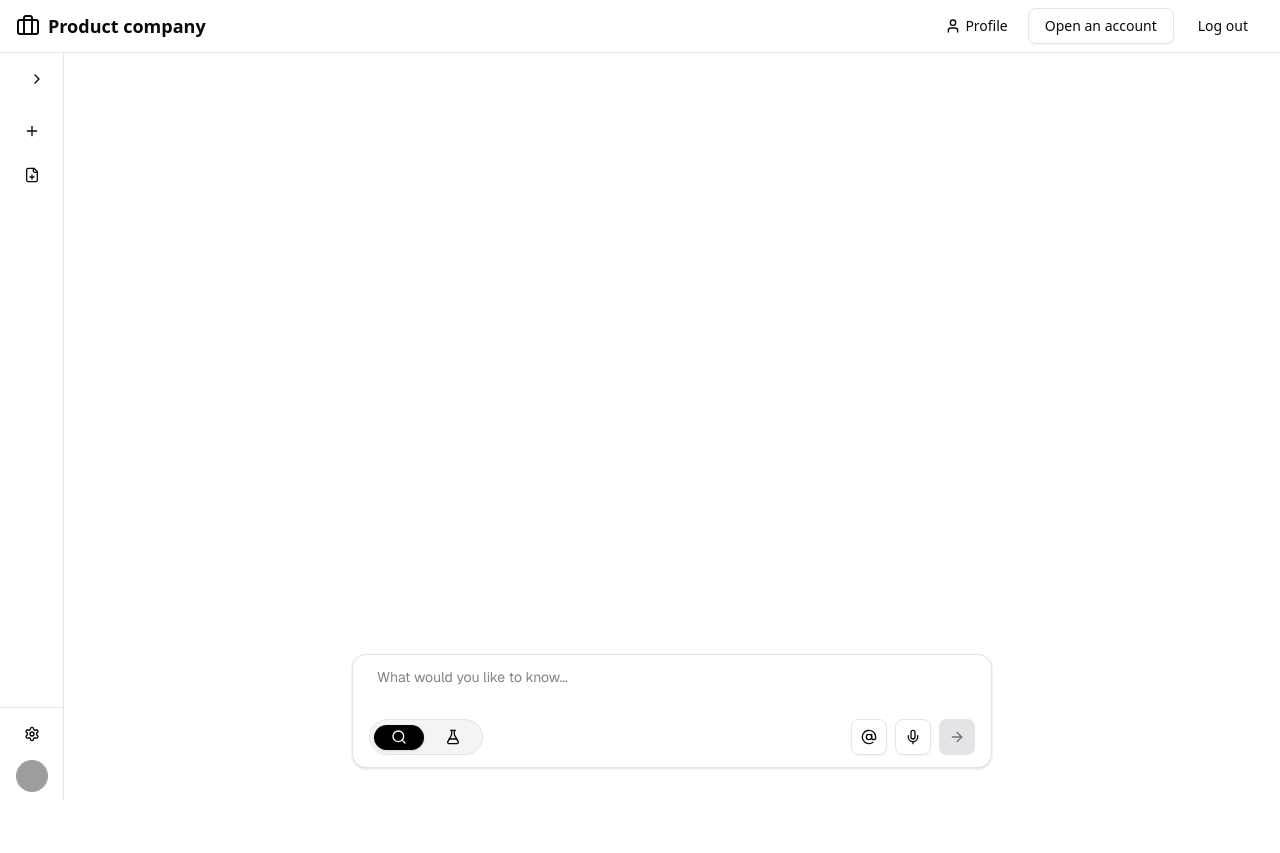
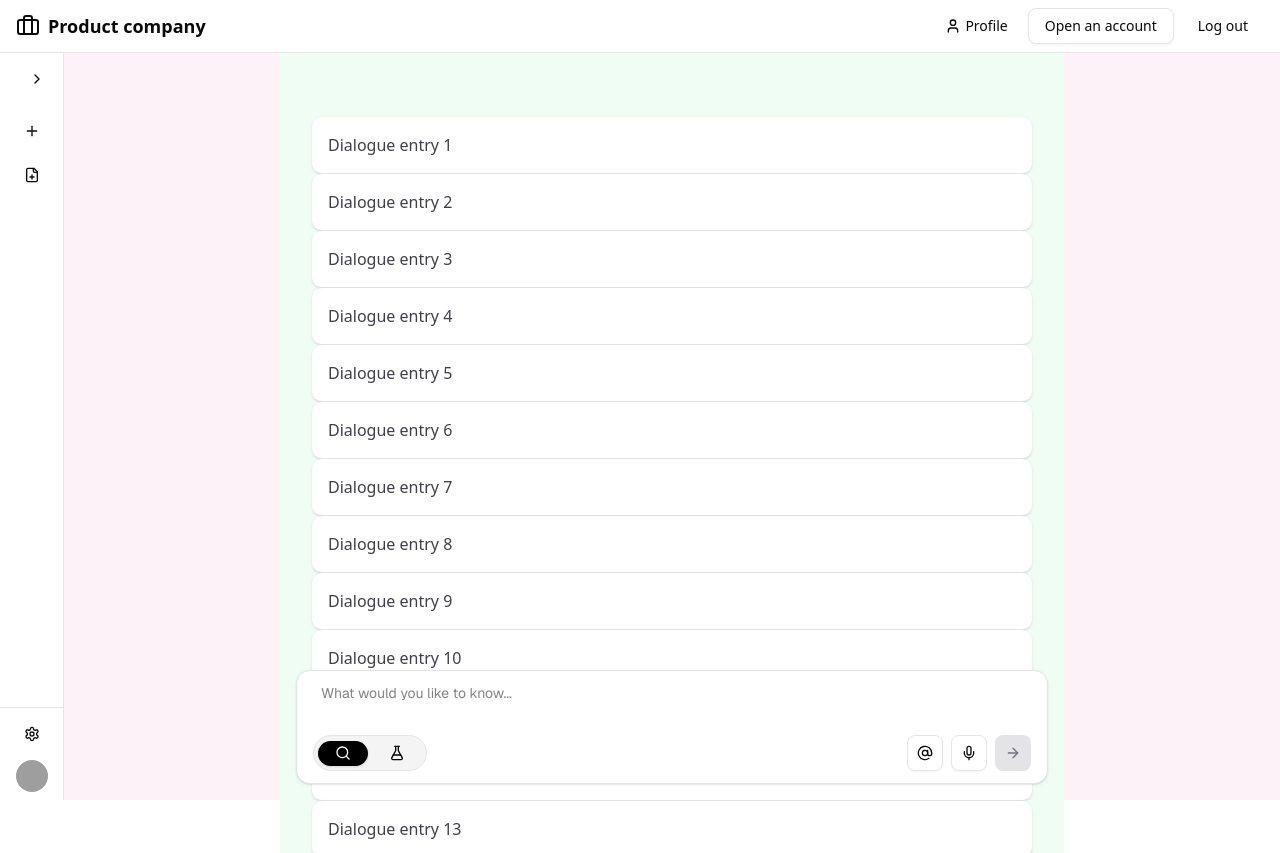
Before and after one commit to Ebaka716/searchV3, a Next.js app: page /search in a window 1280 px wide. Before the commit the page ends 800 px from the top, so only its background shows below. Built offline with nearby package versions, Linux system fonts and the light colour scheme; grey boxes are pictures that could not be loaded.

Commit message:
feat: modern chat layout with floating input, expanded green area, and full-width input bar

```diff
--- a/src/app/search/page.tsx
+++ b/src/app/search/page.tsx
@@ -2,13 +2,14 @@
 import MainLayout from "@/components/layouts/MainLayout";
 import AppSidebar from "@/components/sidebar/AppSidebar";
 import { EnhancedInput } from "@/components/input/EnhancedInput";
-import { useState, useEffect, Suspense } from "react";
+import { useState, useEffect, Suspense, useRef } from "react";
 import { useRouter, useSearchParams } from "next/navigation";
 import { demoSearches, DemoSearch } from "@/data/demoSearches";
 import { TickerAnswerTemplate } from "@/components/templates/TickerAnswerTemplate";
 import { TermAnswerTemplate } from "@/components/templates/TermAnswerTemplate";
 import { QuestionAnswerTemplate } from "@/components/templates/QuestionAnswerTemplate";
 import LoadingSpinner from "@/components/common/LoadingSpinner";
+import { GeneralResultTemplate } from "@/components/templates/GeneralResultTemplate";
 
 function SearchPageClient() {
   const router = useRouter();
@@ -24,6 +25,8 @@ function SearchPageClient() {
     result: DemoSearch | null;
   }[]>([]);
   const [dialogueId, setDialogueId] = useState(1);
+  const greenRef = useRef<HTMLDivElement>(null);
+  const [inputStyle, setInputStyle] = useState<{ left: number; width: number } | null>(null);
 
   const query = searchParams.get("query") || "";
 
@@ -44,6 +47,18 @@ function SearchPageClient() {
       return () => clearTimeout(timeout);
     }
   }, [query]);
+
+  useEffect(() => {
+    function updateInputPosition() {
+      if (greenRef.current) {
+        const rect = greenRef.current.getBoundingClientRect();
+        setInputStyle({ left: rect.left, width: rect.width });
+      }
+    }
+    updateInputPosition();
+    window.addEventListener("resize", updateInputPosition);
+    return () => window.removeEventListener("resize", updateInputPosition);
+  }, []);
 
   const handleModeChange = (newMode: 'search' | 'research') => {
     setMode(newMode);
@@ -78,7 +93,7 @@ function SearchPageClient() {
 
   // Render dialogue entries
   const renderDialogue = () => (
-    <div className="w-full max-w-2xl flex flex-col gap-4 mt-8">
+    <div className="w-full max-w-2xl flex flex-col-reverse gap-4 mt-8 border rounded-lg bg-white overflow-y-auto" style={{ height: 350 }}>
       {dialogue.map(entry => (
         <div key={entry.id} className="w-full flex flex-col items-center">
           <div className="w-full text-left font-medium text-zinc-800 mb-1">{entry.query}</div>
@@ -114,23 +129,32 @@ function SearchPageClient() {
 
   return (
     <MainLayout headerVariant="short" leftSidebar={<AppSidebar />}>
-      <div className="flex flex-col items-center h-full min-h-0 flex-1">
-        <div className="flex flex-col flex-1 w-full items-center justify-between max-w-2xl mx-auto">
-          <div className="flex-1 w-full flex flex-col items-center pt-16">
-            {query && (
-              <div className="w-full max-w-2xl min-h-[120px] flex flex-col items-center justify-center mt-8">
-                {loading ? (
-                  <LoadingSpinner text={`Searching for &quot;${query}&quot;…`} />
-                ) : result ? (
-                  answerTemplate
-                ) : (
-                  <div className="text-zinc-500">No results found for &quot;${query}&quot;</div>
-                )}
+      <div className="flex flex-col items-center h-full min-h-0 flex-1 bg-pink-50">
+        <div ref={greenRef} className="max-w-[784px] mx-auto w-full h-full flex flex-col flex-1 bg-green-50 relative" style={{ minHeight: '100vh' }}>
+          {/* Scrollable content area */}
+          <div className="flex-1 overflow-y-auto px-8 pt-16 pb-32" style={{scrollbarWidth: 'none', msOverflowStyle: 'none'}}>
+            {Array.from({ length: 20 }).map((_, i) => (
+              <div key={i} className="p-4 border-b last:border-b-0 text-zinc-700 bg-white rounded-lg shadow-sm">Dialogue entry {i + 1}</div>
+            ))}
+            <style jsx>{`
+              .scrollbar-none::-webkit-scrollbar {
+                display: none;
+              }
+            `}</style>
           </div>
-            )}
-            {renderDialogue()}
-          </div>
-          <div className="w-full flex flex-col gap-2 items-center mb-8 max-w-2xl mx-auto px-4">
+          {/* Fixed input bar at the bottom, centered and sized to green area */}
+          {inputStyle && (
+            <div
+              className="fixed bottom-0 z-30 pointer-events-none max-w-[784px]"
+              style={{
+                left: inputStyle.left,
+                width: inputStyle.width,
+                paddingLeft: 16,
+                paddingRight: 16,
+                paddingBottom: 16,
+              }}
+            >
+              <div className="pointer-events-auto w-full">
                 <EnhancedInput
                   value={value}
                   onChange={e => setValue(e.target.value)}
@@ -139,6 +163,8 @@ function SearchPageClient() {
                   onModeChange={handleModeChange}
                 />
               </div>
+            </div>
+          )}
         </div>
       </div>
     </MainLayout>
--- /dev/null
+++ b/src/components/icons/SparkleIcon.tsx
@@ -0,0 +1,8 @@
+import * as React from "react";
+
+export const SparkleIcon = ({ className = "", ...props }: React.SVGProps<SVGSVGElement>) => (
+  <svg width="35" height="35" viewBox="0 0 35 35" fill="none" xmlns="http://www.w3.org/2000/svg" className={className} {...props}>
+    <path d="M8.75 8.75L17.5 14.4064L26.25 8.75L20.5936 17.5L26.25 26.25L17.5 20.5936L8.75 26.25L14.4064 17.5L8.75 8.75Z" fill="#C1C1C1"/>
+    <path d="M17.0714 5.91309L18.7339 16.625L29.4458 18.2875L18.7339 19.95L17.0714 30.6618L15.4089 19.95L4.69702 18.2875L15.4089 16.625L17.0714 5.91309Z" fill="black"/>
+  </svg>
+);
--- a/src/components/input/EnhancedInput.tsx
+++ b/src/components/input/EnhancedInput.tsx
@@ -98,9 +98,7 @@ export function EnhancedInput({
   }, [value]);
 
   return (
-    <div
-      className={`w-full max-w-2xl rounded-xl border bg-white shadow-sm px-4 py-3 flex flex-col gap-2 transition-colors ${isFocused ? 'border-black' : 'border-zinc-200'}`}
-    >
+    <div className="w-full max-w-none rounded-xl border bg-white shadow-sm px-4 py-3 flex flex-col gap-2 transition-colors border-zinc-200">
       {/* Context chips row */}
       {contextFiles.length > 0 && (
         <div className="flex flex-wrap mb-1">
--- /dev/null
+++ b/src/components/templates/GeneralResultTemplate.tsx
@@ -0,0 +1,50 @@
+import React from "react";
+import { Card, CardContent } from "@/components/ui/card";
+import { SparkleIcon } from "@/components/icons/SparkleIcon";
+
+interface GeneralResultTemplateProps {
+  type: 'ticker' | 'term' | 'question';
+  title: string;
+  preamble?: string;
+  thinking?: React.ReactNode;
+  results: { id: string; content: React.ReactNode }[];
+}
+
+export const GeneralResultTemplate: React.FC<GeneralResultTemplateProps> = ({
+  type,
+  title,
+  preamble,
+  thinking,
+  results,
+}) => {
+  // Split results into rows of up to 3 cards each
+  const rows = [];
+  for (let i = 0; i < results.length; i += 3) {
+    rows.push(results.slice(i, i + 3));
+  }
+  return (
+    <div className="rounded-xl border bg-white shadow p-6 w-full">
+      <div className="flex items-center mb-4">
+        <SparkleIcon className="w-6 h-6 mr-2 text-yellow-400" />
+        <h2 className="font-bold text-lg">{title}</h2>
+      </div>
+      {preamble && <div className="mb-3 text-zinc-600 text-sm">{preamble}</div>}
+      {thinking && <div className="mb-4">{thinking}</div>}
+      <div className="flex flex-col gap-4">
+        {rows.map((row, idx) => (
+          <div key={idx} className="flex gap-4">
+            {row.map(card => (
+              <Card key={card.id} className="flex-1 min-w-0">
+                <CardContent>{card.content}</CardContent>
+              </Card>
+            ))}
+            {/* Fill empty space if less than 3 cards */}
+            {Array.from({ length: 3 - row.length }).map((_, i) => (
+              <div key={i} className="flex-1 min-w-0" />
+            ))}
+          </div>
+        ))}
+      </div>
+    </div>
+  );
+};
```
Lines whose indentation alone changed are shown as unchanged.
